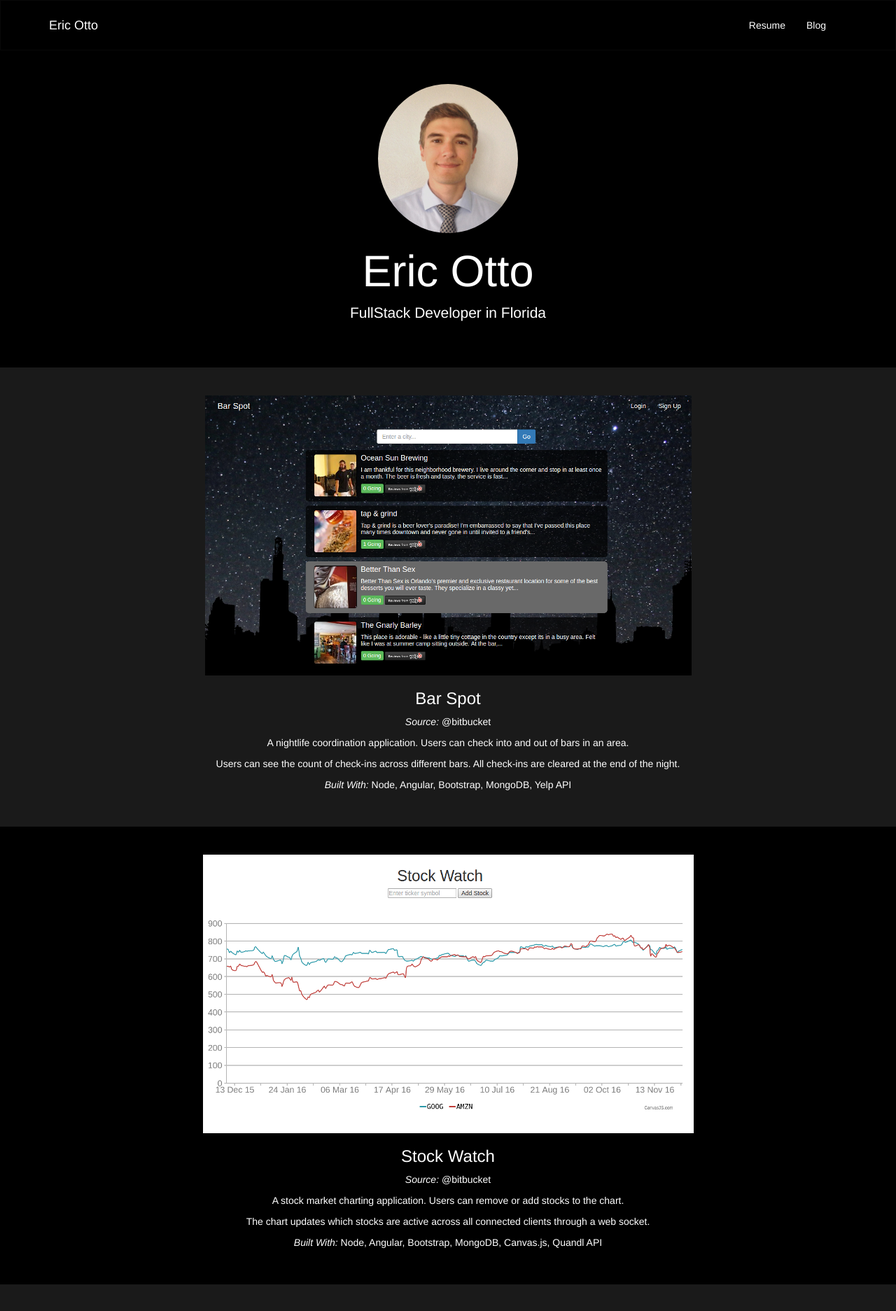
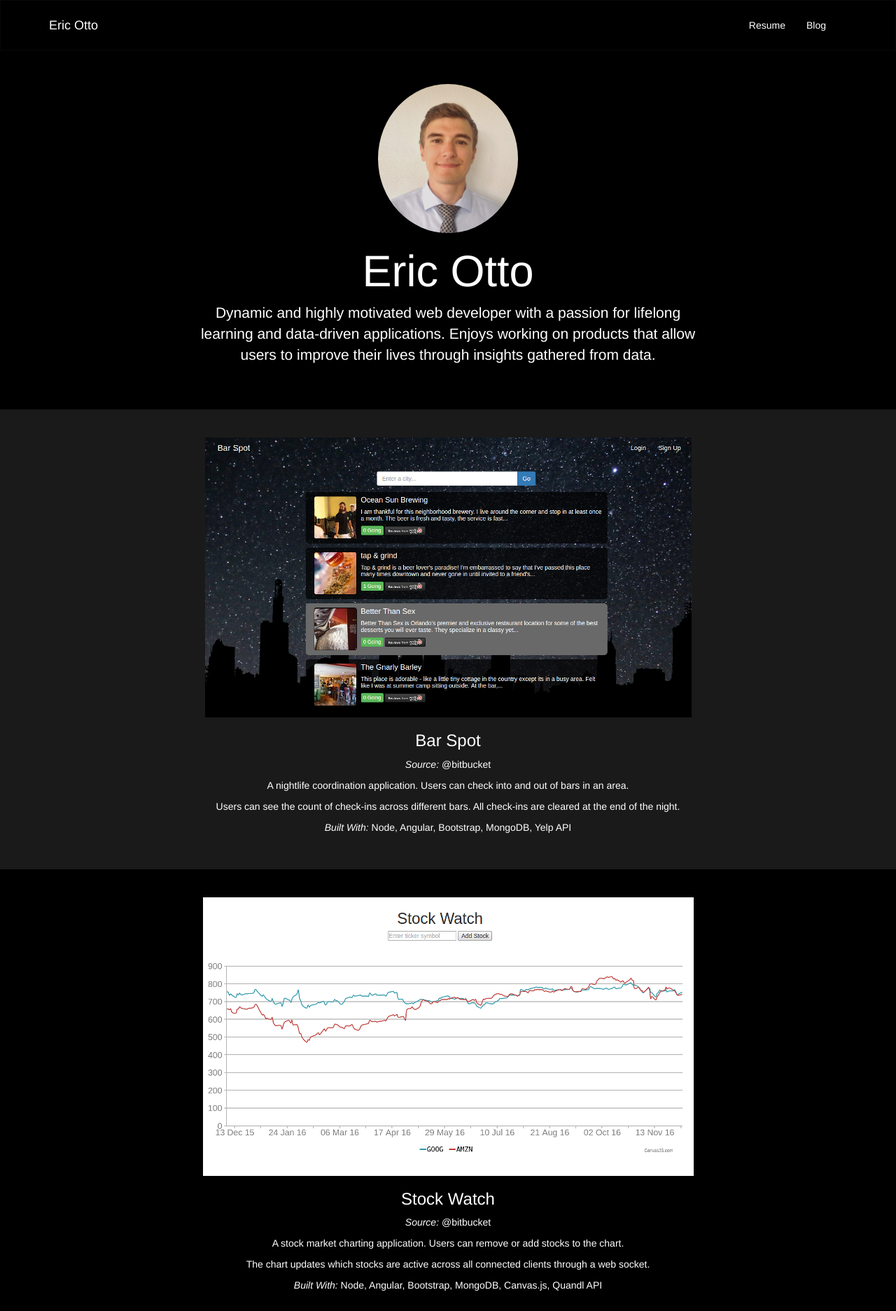
Before and after one commit to ericotto/ericotto.github.io, a Jekyll site: the page built from index.html, in a window 1280 px wide. Shown: the top 1873 px of the page at 70% size. Built offline with Jekyll 4.4.1, drawn with Linux system fonts in a browser that asks for light colours; nearby versions of some CDN libraries.

Commit message:
Description

```diff
--- a/_config.yml
+++ b/_config.yml
@@ -1,3 +1,3 @@
 title: Eric Otto
-description: FullStack Developer in Florida
+description: Dynamic and highly motivated web developer with a passion for lifelong learning and data-driven applications. Enjoys working on products that allow users to improve their lives through insights gathered from data.
 profile-pic: /images/profile.png
--- a/css/custom.css
+++ b/css/custom.css
@@ -37,6 +37,9 @@ html, body {
   background: black;
   color: white;
   margin-bottom: 0px;
+}
+.description {
+  size: 2px;
 }
 .portfolio-item {
   padding-top: 40px;
--- a/index.html
+++ b/index.html
@@ -9,7 +9,7 @@ title: Portfolio
     <img class="img-circle img-responsive center-block"alt="Profile Picture"
          src="{{site.profile-pic}}">
     <h1 class="display-3">{{site.title}}</h1>
-    <p class="lead">{{site.description}}</p>
+    <p class="row col-md-offset-2 col-md-8">{{site.description}}</p>
   </div>
 </div>
 <!-- Portfolio Item -->
```
